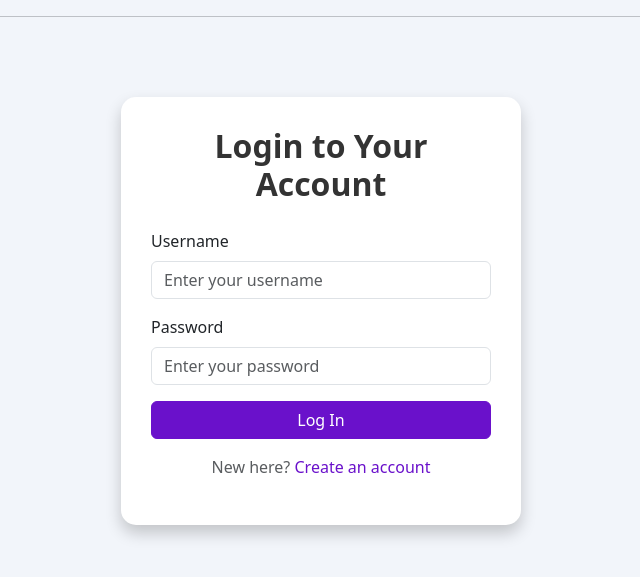
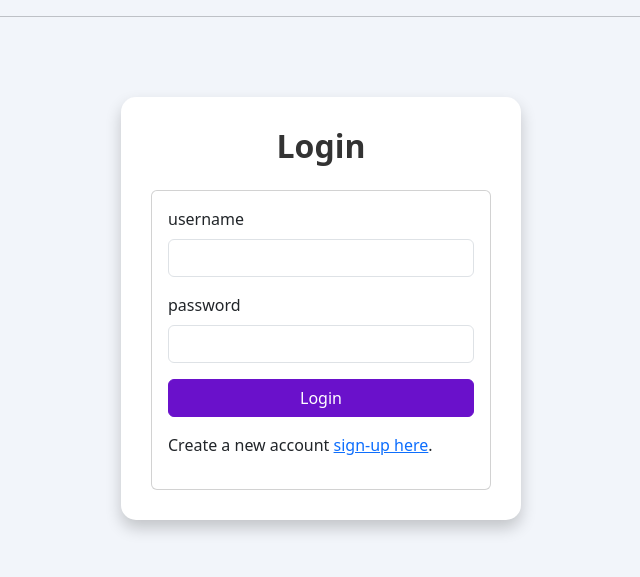
Before and after one commit to kali0909-devil/Blog_app, a Flask app: page /login in a window 1280 px wide. Shown: the part 80-657 px from the top of the page, without its empty margins (319-959 px from the left). Run offline with Flask 3, Linux system fonts and the light colour scheme.

Commit message:
successfully used WTF forms

```diff
--- /dev/null
+++ b/app/forms.py
@@ -0,0 +1,19 @@
+from flask_wtf import FlaskForm
+from wtforms import StringField,PasswordField,SubmitField
+from wtforms.validators import DataRequired,length,EqualTo,ValidationError
+from .models import User
+
+class RegisterForm(FlaskForm):
+    username = StringField('username',validators=[DataRequired(),length(min=3)])
+    password = PasswordField('password',validators=[DataRequired(),length(min=4,message='password must contain atleast 4 characters')])
+    confirm_password = PasswordField('Confirm Password',validators=[DataRequired(),EqualTo('password',message='password dose not match')])
+    submit = SubmitField('Register')
+    def validate_username(self, username):
+        user = User.query.filter_by(username=username.data).first()
+        if user:
+            raise ValidationError('That username is already taken. Please choose another one.')
+
+class LoginForm(FlaskForm):
+    username = StringField('username',validators=[DataRequired()])
+    password = PasswordField('password',validators=[DataRequired()])
+    submit = SubmitField('Login')
--- a/app/routes.py
+++ b/app/routes.py
@@ -3,6 +3,7 @@ from flask import render_template,request,redirect,url_for,Blueprint,flash # typ
 from flask_login import login_user,login_required,logout_user,current_user # type: ignore
 from . import bcrypt,db,login_manager
 from .models import User,Post
+from .forms import RegisterForm,LoginForm
 
 
 blog = Blueprint('blog',__name__)
@@ -81,22 +82,24 @@ def contact():
 
 @blog.route('/register',methods = ['GET','POST'])
 def register():
-    if request.method == 'POST':
-        username = request.form.get('username')
-        password = bcrypt.generate_password_hash(request.form.get('password')).decode('utf-8')
+    form = RegisterForm()
+    if form.validate_on_submit():
+        username = form.username.data
+        password = bcrypt.generate_password_hash(form.password.data).decode('utf-8')
         user = User(username = username , password = password)
         db.session.add(user)
         db.session.commit()
         flash('Account Registred Successfully, Confirmation Email sent!','success')
         return redirect(url_for('blog.login'))
 
-    return render_template('register.html')
+    return render_template('register.html',form=form)
 
 @blog.route('/login',methods = ['GET','POST'])
 def login():
-    if request.method == 'POST':
-        username = request.form.get('username')
-        password = request.form.get('password')
+    form = LoginForm()
+    if form.validate_on_submit():
+        username = form.username.data
+        password = form.password.data
         user = User.query.filter_by(username=username).first()
         if user and bcrypt.check_password_hash(user.password,password):
             login_user(user)
@@ -105,7 +108,7 @@ def login():
         else:
             flash('Invalid username or password','danger')
             return redirect(url_for('blog.login'))
-    return render_template('login.html')
+    return render_template('login.html',form=form)
 
 
 @blog.route('/logout')
--- /dev/null
+++ b/app/templates/flash.html
@@ -0,0 +1,9 @@
+{% with messages = get_flashed_messages(with_categories=true) %}
+    {% if messages %}
+      {% for category, message in messages %}
+        <div class="alert alert-{{ category }}">
+          {{ message }}
+        </div>
+      {% endfor %}
+    {% endif %}
+  {% endwith %}
--- a/app/templates/login.html
+++ b/app/templates/login.html
@@ -1,7 +1,5 @@
-{% extends 'index.html' %}
-{% block title %}Login{% endblock title %}
-
-{% block content %}
+{% extends 'index.html' %} {% block title %}Login{% endblock title %} {% block
+content %}
 <style>
   body {
     background-color: #f2f5fa;
@@ -62,49 +60,42 @@
 </style>
 
 <div class="login-container">
-    <h2>Login to Your Account</h2>
+  <h2>Login</h2>
 
-    {% with messages = get_flashed_messages(with_categories=true) %}
-      {% if messages %}
-        {% for category, message in messages %}
-          <div class="alert alert-{{ category }} alert-dismissible fade show" role="alert">
-            {{ message }}
+  <!-- Flash messages -->
+  {% include 'flash.html' %}
 
+  <div class="card mx-auto" style="max-width: 420px">
+    <div class="card-body">
+      <form method="POST">
+        {{ form.hidden_tag() }} {# CSRF token + other hidden fields #}
+
+        <div class="mb-3">
+          {{ form.username.label(class="form-label") }} {{
+          form.username(class="form-control") }} {% if form.username.errors %}
+          <div class="text-danger small">
+            {% for err in form.username.errors %} {{ err }} {% endfor %}
           </div>
-        {% endfor %}
           {% endif %}
-    {% endwith %}
-
-    <form method="POST" action="{{ url_for('blog.login') }}">
-        <div class="mb-3">
-            <label for="username" class="form-label">Username</label>
-            <input
-                type="text"
-                class="form-control"
-                name="username"
-                id="username"
-                placeholder="Enter your username"
-                required
-            />
         </div>
 
         <div class="mb-3">
-            <label for="password" class="form-label">Password</label>
-            <input
-                type="password"
-                class="form-control"
-                id="password"
-                name="password"
-                placeholder="Enter your password"
-                required
-            />
+          {{ form.password.label(class="form-label") }} {{
+          form.password(class="form-control") }} {% for err in
+          form.password.errors %}
+          <div class="text-danger small">{{ err }}</div>
+          {% endfor %}
         </div>
 
-        <button type="submit" class="btn btn-primary">Log In</button>
-    </form>
-
-    <p class="text-center text-muted mt-3">
-        New here? <a href="{{ url_for('blog.register') }}">Create an account</a>
+        {{ form.submit(class="btn btn-primary w-100") }}
+        <div class="login-link mt-3">
+          <p>
+            Create a new account
+            <a href="{{ url_for('blog.register') }}">sign-up here</a>.
           </p>
         </div>
+      </form>
+    </div>
+  </div>
+</div>
   {% endblock content %}
```
Also changed, not shown: app/templates/blog.html (+30 -22 lines), app/templates/contact.html (+13 -12 lines), app/templates/new_post.html (+3 -8 lines), app/templates/register.html (+40 -27 lines), app/templates/thanks.html (+2 -7 lines), instance/users.db. Lines whose indentation alone changed are shown as unchanged.
